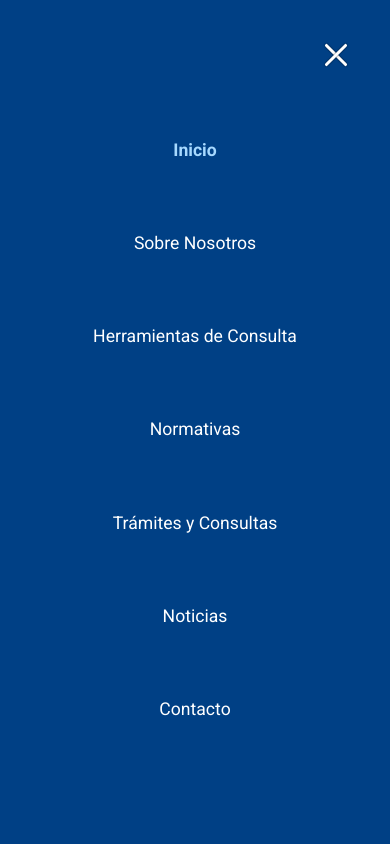
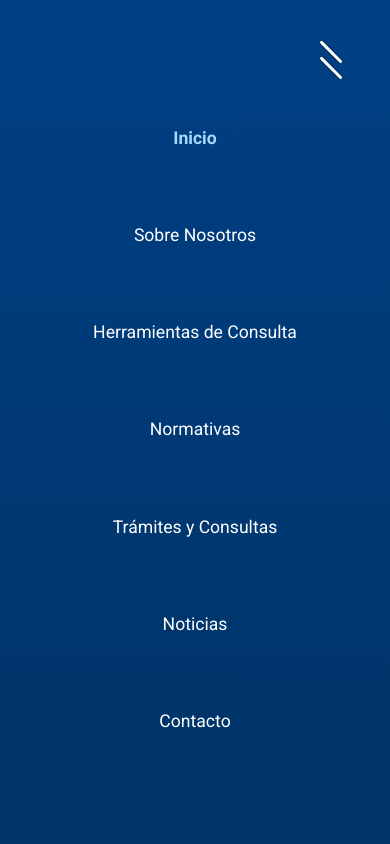
Before and after one commit to JuntaCalificadoraNs/jcmyd-salta-web, a website: page index.html in a window 390 px wide. Both pictures are taken after a click on the element 335 px from the left and 55 px from the top of the page. Shown: the top 844 px of the page. Drawn offline with Linux system fonts and the light colour scheme; no server answers.

Commit message:
mejoras de chat index.html

```diff
--- a/index.html
+++ b/index.html
@@ -176,13 +176,14 @@
             background-color: white;
             border-radius: 5px;
             transition: all 0.3s ease;
+            transform-origin: center;
              /* NUEVO: Sombra sutil para asegurar visibilidad en modo oscuro */
             box-shadow: 0 0 2px rgba(0, 0, 0, 0.7); /* Una pequeña sombra negra semitransparente */
         }
 
         /* Animación de la hamburguesa (opcional) */
         .menu-toggle.active .bar:nth-child(1) {
-            transform: translateY(8px) rotate(45deg);
+            transform: rotate(45deg) translateY(7px);
         }
 
         .menu-toggle.active .bar:nth-child(2) {
@@ -190,7 +191,7 @@
         }
 
         .menu-toggle.active .bar:nth-child(3) {
-            transform: translateY(-8px) rotate(-45deg);
+            transform: rotate(45deg) translateY(7px);
         }
                 /* Estilos para el Comunicado Urgente */
         .urgent-communique {
@@ -266,7 +267,7 @@
                 margin-right: 10px; /* Aumentamos ligeramente el margen si 60px no es suficiente */
 
             }
-                .menu-toggle {
+             .menu-toggle {
                 display: flex; /* Mostrar el botón hamburguesa en móviles */
                 flex-direction: column; /* Asegura que las barras se apilen verticalmente */
                 justify-content: space-around; /* Distribuye espacio entre las barras */
@@ -278,12 +279,14 @@
 
 
             header nav {
+                transform: translateX(-100%); /* oculto por defecto */
                 position: fixed; /* Menú overlay */
                 top: 0;
                 left: -100%; /* Oculto por defecto a la izquierda */
                 width: 100%;
                 height: 100%;
-                background-color: #004085; /* Fondo del menú móvil */
+                background: linear-gradient(to bottom, #004085, #003366); /* Fondo del menú móvil */
+                box-shadow: 0 4px 12px rgba(0, 0, 0, 0.2);
                 display: flex;
                 flex-direction: column;
                 justify-content: center;
@@ -293,6 +296,7 @@
             }
 
             header nav.active {
+                transform: translateX(0); /* aparece desde la izquierda */
                 left: 0; /* Mostrar el menú */
             }
 
@@ -310,8 +314,8 @@
 
             header nav ul li a {
                 font-size: 1.5em; /* Tamaño de fuente más grande para el menú móvil */
-                padding: 10px 0;
-                display: block; /* Para que ocupen todo el ancho y sean más fáciles de tocar */
+                padding: 12px 20px;
+                display: inline-block;
             }
 
             .container {
@@ -337,14 +341,18 @@
             /* FIN MODIFICACIÓN MOBILE */
         }
         header nav ul li a {
-            color: white;
-            text-decoration: none;
-            font-weight: 500;
-            font-size: 1.1em;
-            transition: color 0.3s ease-in-out;
-        }
-        header nav ul li a:hover {
-            color: #a7d9ff; /* Un azul más claro al pasar el ratón */
+          color: #ffffff;
+          font-weight: 500;
+          font-size: 1.1em;
+          text-decoration: none;
+          transition: color 0.3s ease, background-color 0.3s ease;
+          padding: 12px 20px;
+          border-radius: 8px;
+        }
+       header nav ul li a:hover,
+       header nav ul li a:focus {
+          background-color: rgba(255, 255, 255, 0.15);
+          color: #a7d9ff;
         }
 
         /* Secciones de Contenido */
@@ -783,12 +791,12 @@
                 <img src="jcmyd-logo.png" alt="Logo Junta Calificadora de Méritos y Disciplina">
             </div>
             <!-- INICIO MODIFICACIÓN MOBILE - BOTÓN HAMBURGUESA Y ESTRUCTURA DE NAV -->
-            <div class="menu-toggle" id="mobile-menu">
+            <div class="menu-toggle" id="mobile-menu" aria-label="Abrir menú" aria-expanded="false">
                 <span class="bar"></span>
                 <span class="bar"></span>
                 <span class="bar"></span>
             </div>
-            <nav id="main-nav"> <!-- Añadimos un ID para referenciarlo en JS -->
+             <nav id="main-nav" role="navigation" aria-label="Menú principal"> <!-- Añadimos un ID para referenciarlo en JS -->
                 <ul>
                     <li><a href="#inicio">Inicio</a></li>
                     <li><a href="#sobre-nosotros">Sobre Nosotros</a></li>
@@ -1168,6 +1176,9 @@
                 mobileMenu.addEventListener('click', function() {
                     mobileMenu.classList.toggle('active');
                     mainNav.classList.toggle('active');
+                    // Accesibilidad: actualizar atributo aria-expanded
+                    const expanded = mainNav.classList.contains('active');
+                    mobileMenu.setAttribute('aria-expanded', expanded);
                 });
 
                 // Cierra el menú móvil al hacer clic en un enlace de navegación
```
